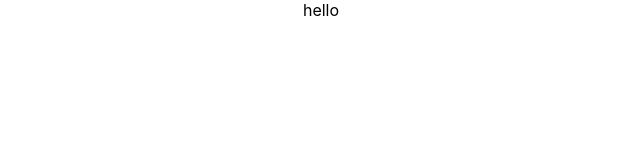
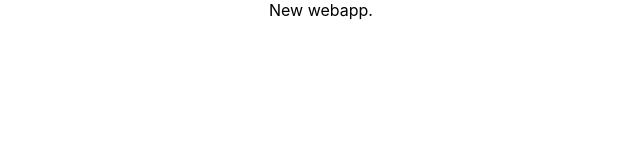
Before and after one commit to harveym4n4lili/TicTacToe, a React (Create React App) app: page / in a window 1280 px wide. Shown: the top 160 px of the page, without its empty margins (319-959 px from the left). Built offline with nearby package versions, Linux system fonts and the light colour scheme.

Commit message:
Testing Commit

```diff
--- a/src/App.js
+++ b/src/App.js
@@ -3,7 +3,7 @@ import './assets/styles/App.css';
 function App() {
   return (
     <div className="App">
-      hello
+      New webapp.
     </div>
   );
 }
```
